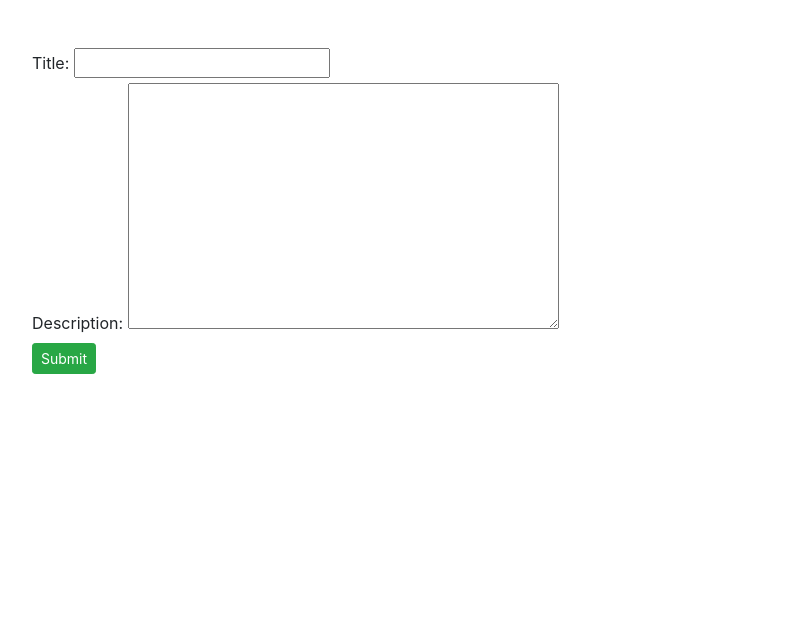
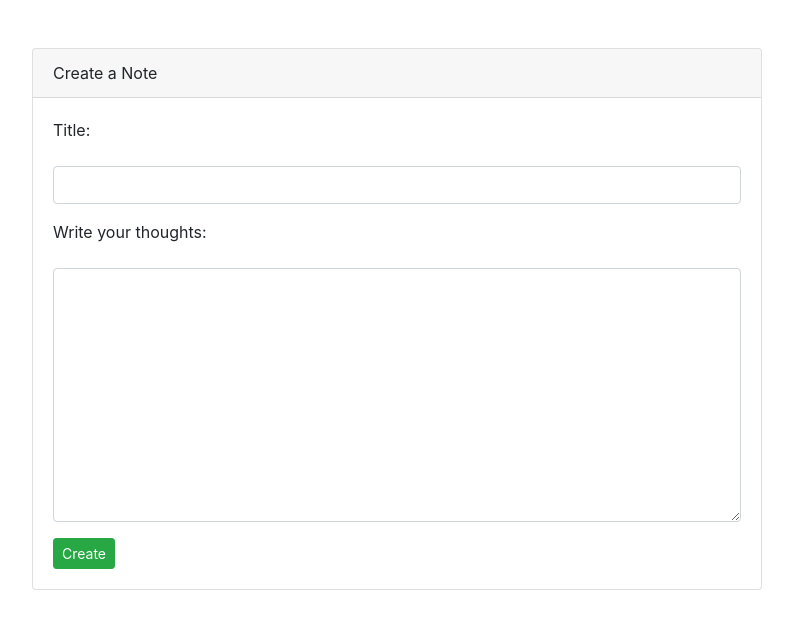
Before and after one commit to mb4y4/note_taker, a Django app: page /smart/notes/create in a window 1280 px wide. Shown: the top 629 px of the page, without its empty margins (243-1036 px from the left). Run offline with Django 5.2, Linux system fonts and the light colour scheme.

Commit message:
'create' view

```diff
--- /dev/null
+++ b/notesapp/forms.py
@@ -0,0 +1,23 @@
+# forms.py
+from django import forms
+from .models import Notes
+
+class NotesForm(forms.ModelForm):
+    class Meta:
+        model = Notes
+        fields = ['title', 'description']
+        widgets = {
+            'title': forms.TextInput(attrs={'class': 'form-control my-3'}),
+            'description': forms.Textarea(attrs={'class': 'form-control my-3'}),
+        }
+        labels = {
+            'title': 'Title',
+            'description': 'Write your thoughts',
+        }
+
+    def clean_title(self):
+        title = self.cleaned_data.get('title')
+        if len(title) < 5:
+        #if 'Django' not in title:
+            raise forms.ValidationError('Input a longer Title')
+        return title
--- a/notesapp/templates/notesapp/notes_form.html
+++ b/notesapp/templates/notesapp/notes_form.html
@@ -5,13 +5,26 @@
 
 <div class="row justify-content-center">
     <div class="col-md-8">
+        <div class="card">
+            <div class="card-header">Create a Note</div>
+           <div class="card-body">
+                <form action="{% url 'notes.create' %}" method='POST'>
+                    {% csrf_token %}
+                    {{ form }}
+                    <button type="submit" class="btn btn-sm btn-success">Create</button>
+                </form>
 
-            <form action="{% url 'notes.create' %}" method="POST">
-                {% csrf_token %}
-                {{form}}
-                <button type="submit" class="btn btn-sm btn-success">Submit</button>
-            </form>
-
+                {% if form.errors %}
+                    {% for field in form %}
+                        {% for error in field.errors %}
+                            <div class="alert alert-danger">
+                                <strong>{{ error|escape }}</strong>
+                            </div>
+                        {% endfor %}
+                    {% endfor %}
+                {% endif %}
+            </div>
+        </div>
     </div>
 </div>
 
--- a/notesapp/views.py
+++ b/notesapp/views.py
@@ -1,13 +1,15 @@
 from django.shortcuts import render
 from .models import Notes
 from django.views.generic import CreateView, ListView, DetailView
+from .forms import NotesForm
 
 # Create your views here.
 class NotesCreateView(CreateView):
     model = Notes
     template_name = 'notesapp/notes_form.html'
-    fields = ['title', 'description']
+    #fields = ['title', 'description']
     success_url = '/smart/notes'
+    form_class = NotesForm
 
 
 class NotesListView(ListView):
```
